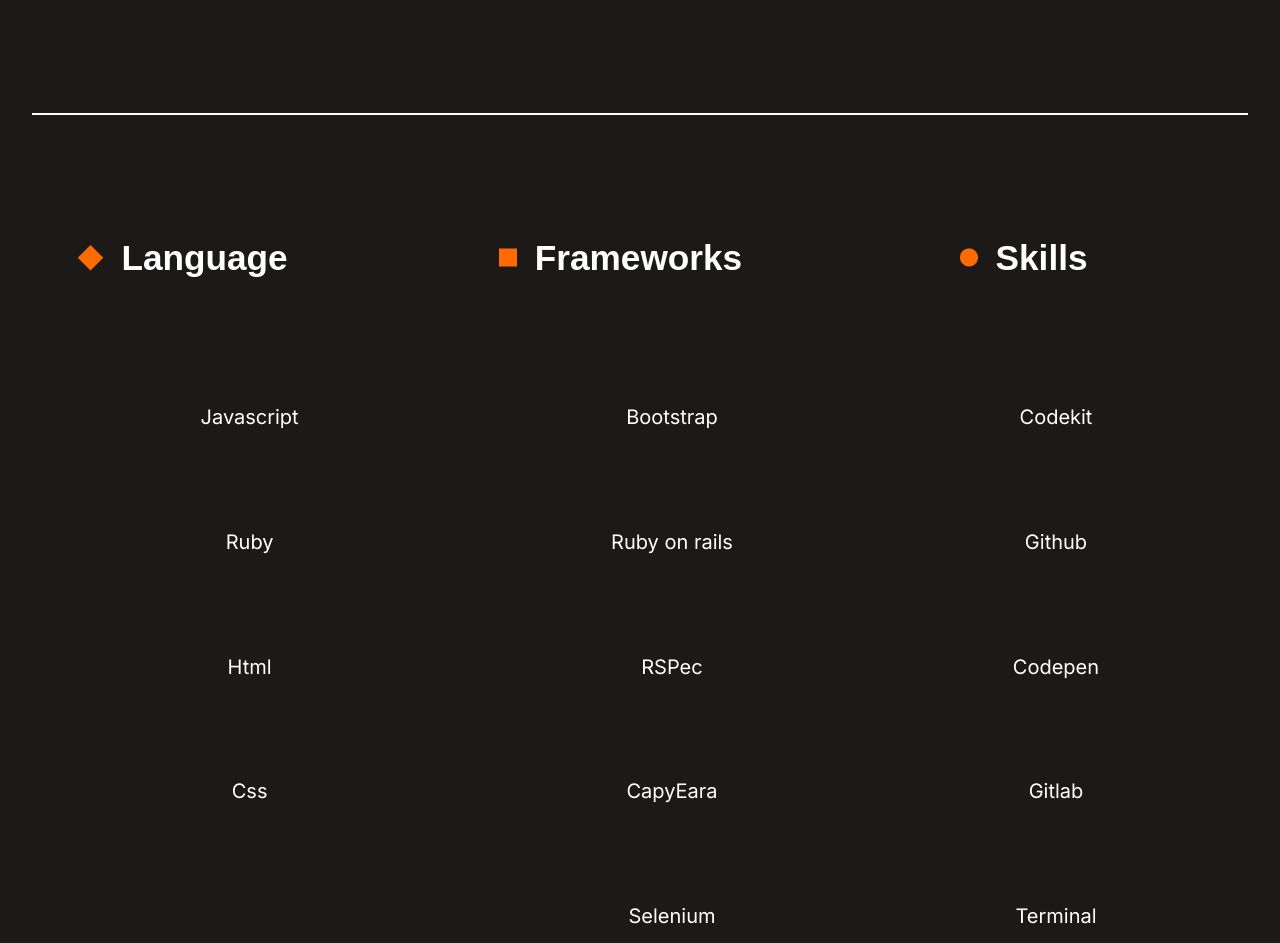
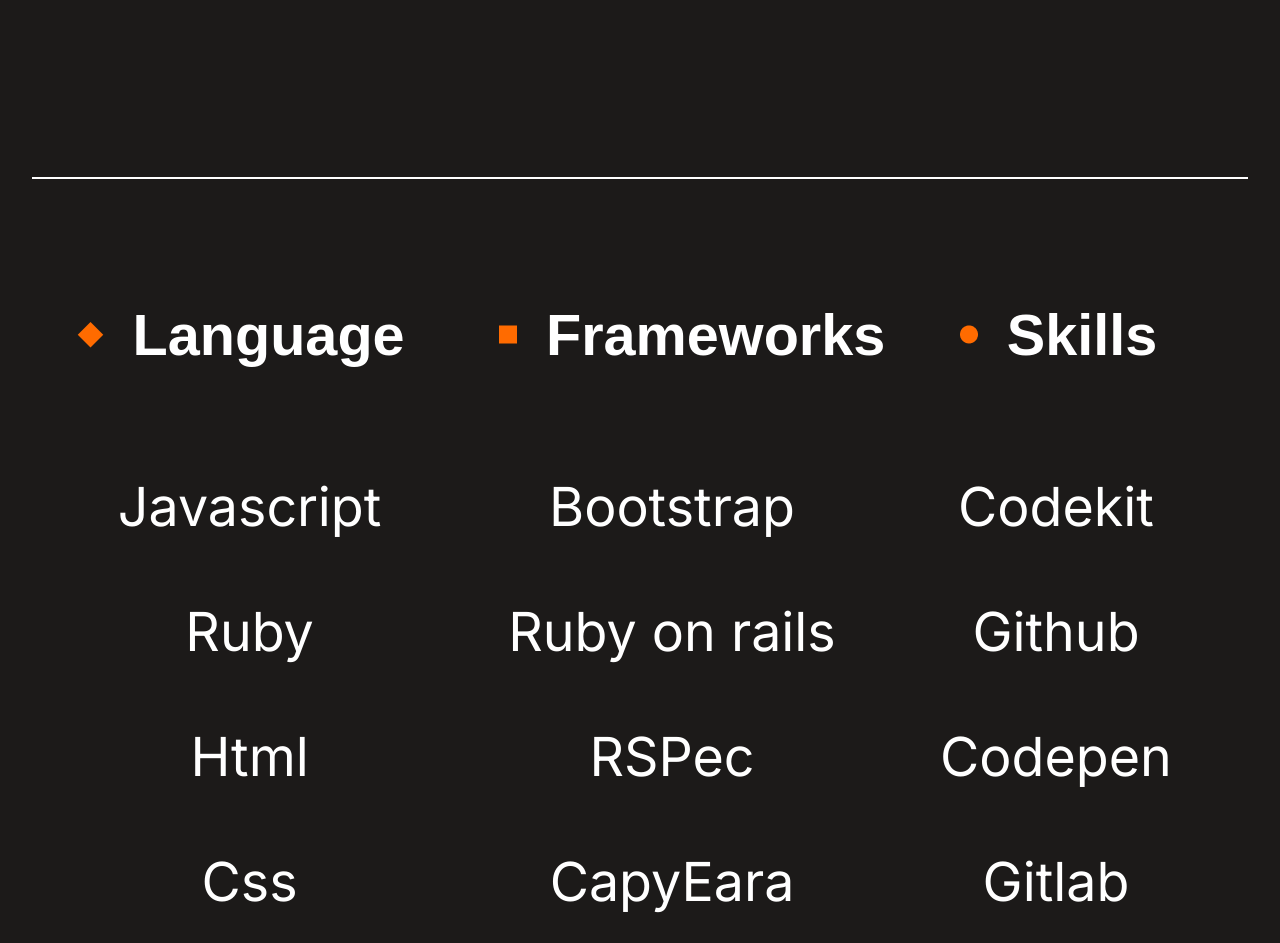
Before and after one commit to mpa-mxiang/profolio2, a website: page index.html in a window 1280 px wide. Shown: the part 3560-4503 px from the top of the page. Drawn offline with Linux system fonts and the light colour scheme; a web font is replaced by a local one.

Commit message:
fix desktop header and about list

```diff
--- a/style.css
+++ b/style.css
@@ -406,7 +406,7 @@
   }
 
   header {
-    height: 51px;
+    height: 9vw;
     display: flex;
     align-items: center;
   }
@@ -564,10 +564,6 @@
     font-size: 1.5vw;
     margin-left: 7.2vw;
     width: 84%;
-  }
-
-  .about .list ul li {
-    font-size: clamp(20px, 1vw, 40px);
   }
 
   #top-work p,
@@ -742,4 +738,13 @@
     bottom: 10.2%;
     left: 2.1vw;
   }
+
+  .about .list h1 {
+    font-size: 4.5vw;
+    padding: 9vw 6vw;
+  }
+
+  .about .list ul li {
+    font-size: 4.2vw;
+  }
 }
```
